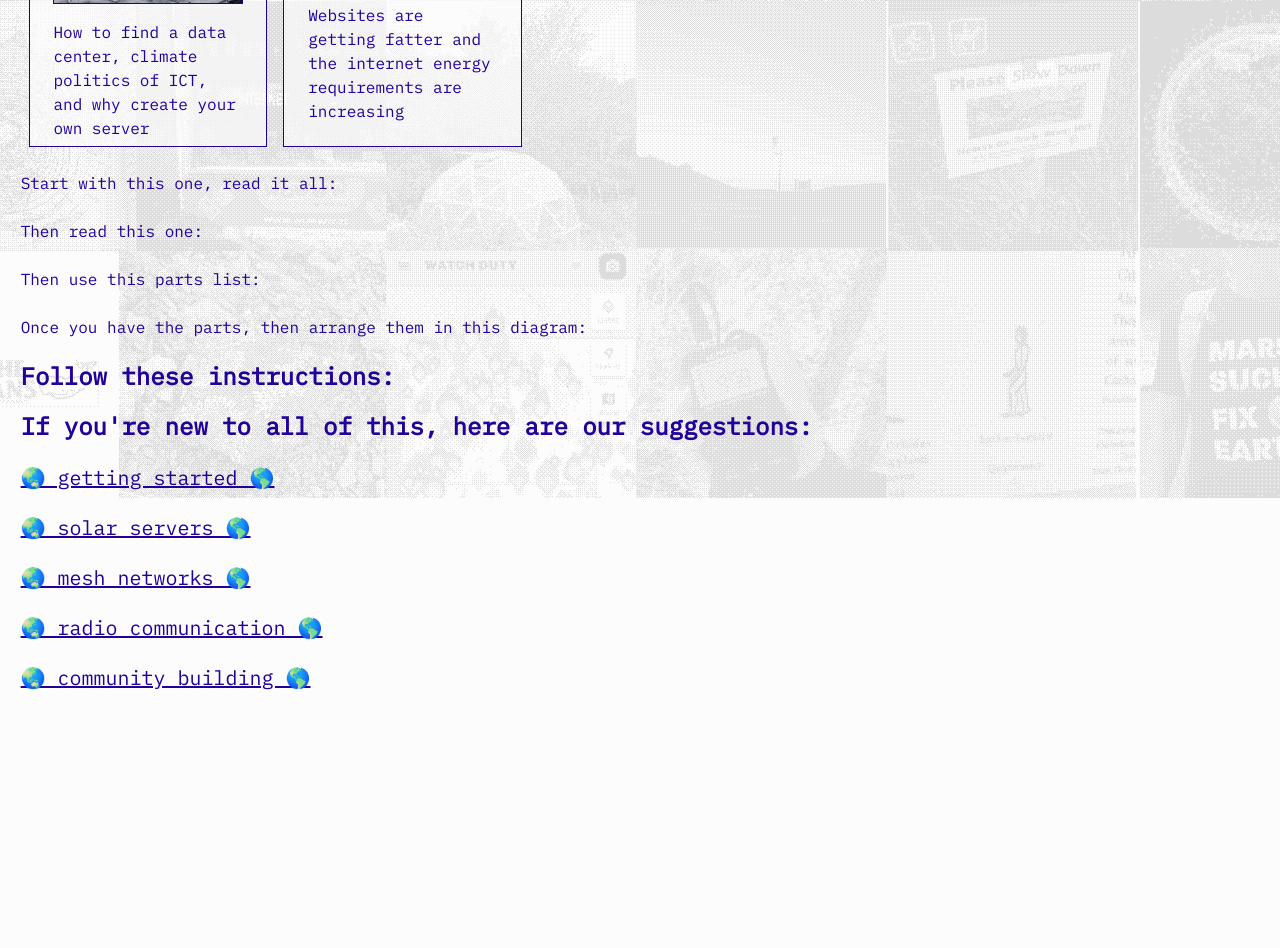
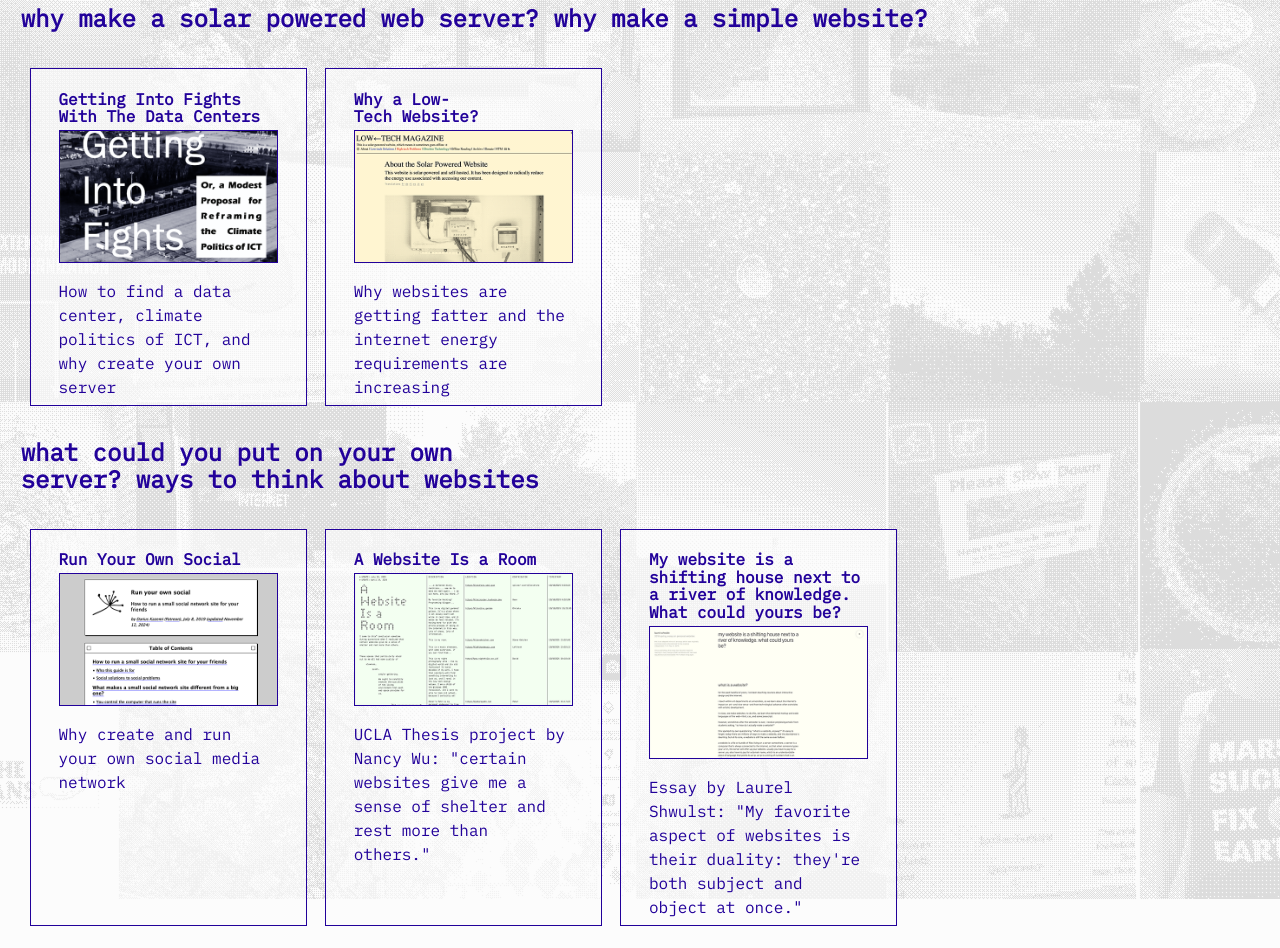
Before and after one commit to carriehott/howtoslowinternet, an Eleventy site: page src/guides.html in a window 1280 px wide. Shown: the part 1021-1969 px from the top of the page. Before the commit the page ends 1790 px from the top, so only its background shows below. Built offline with nearby package versions, Linux system fonts and the light colour scheme; Eleventy itself is replaced by a stand-in of ours; files that its build step writes are made by us from their sources.

Commit message:
guides update

```diff
--- a/src/css/global.css
+++ b/src/css/global.css
@@ -86,7 +86,7 @@ a {
 #research,
 #content {
   padding: 1%;
-  width: 65%;
+  width: 75%;
   margin-right: 20%;
 }
 
--- a/src/guides.html
+++ b/src/guides.html
@@ -5,6 +5,7 @@ description: how to slow internet
 ---
 <main id="content">
 <h1>❓how to slow internet❓</h1>
+<br>
 <br>
 <h2>📋 A guide to the guides that we have found useful 💯</h2>
 <div id="guide_row">
@@ -15,10 +16,22 @@ description: how to slow internet
         <img src="/assets/images/solarprotocol.png" alt="screenshot of the solar powered media zine website">
           <img src="/assets/images/solarprotocol_guide.png" alt="screenshot of the solar powered media zine website">
 </div>
+<a href="#slow">
+    <h2>👁️ why slow internet? why make your own server?</h2>
+</a>
+<a href="#solar">
+    <h2>👁️ why make a solar powered web server? why make a simple website?</h2>
+</a>
+<a href="#website">
+    <h2>👁️ what could you put on your own server? ways to think about websites</h2>
+</a>
 <br>
 <br>
+<br>
+<br>
+
 <div id="guide-grid">
-    <h3>why slow internet? why make your own server?</h3>
+    <h3 id="slow">why slow internet? why make your own server?</h3>
     <div class="guide-row">
              <div class="guide-card">
             <h4>Feminist Server Manifesto</h4>
@@ -37,11 +50,11 @@ description: how to slow internet
 
         </div>
     </div>
-<h3>why make a solar powered web server? Why make a simple website?</h3>
+<h3 id="solar">why make a solar powered web server? why make a simple website?</h3>
  <div class="guide-row">
     <div class="guide-card">
             <h4>Getting Into Fights With The Data Centers</h4>
-            <a href="https://homebrewserver.club/" target="_blank">
+            <a href="https://emmlab.info/Resources_page/Data%20Center%20Fights_digital.pdf" target="_blank">
                 <img src="/assets/images/gettingfightswithdatacenters.png" alt="screenshot of the home brewserver club website">
                 </a>
             <p>How to find a data center, climate politics of ICT, and why create your own server</p>
@@ -51,7 +64,31 @@ description: how to slow internet
             <a href="https://solar.lowtechmagazine.com/about/the-solar-website/#why_website" target="_blank">
                 <img src="/assets/images/lowtechmag.png" alt="screenshot of the home brewserver club website">
                 </a>
-            <p>Websites are getting fatter and the internet energy requirements are increasing</p>
+            <p>Why websites are getting fatter and the internet energy requirements are increasing</p>
+</div>
+</div>
+<h3 id="website">what could you put on your own server? ways to think about websites</h3>
+ <div class="guide-row">
+    <div class="guide-card">
+            <h4>Run Your Own Social</h4>
+            <a href="https://runyourown.social/" target="_blank">
+                <img src="/assets/images/runyourownsocial.png" alt="screenshot of the home brewserver club website">
+                </a>
+            <p>Why create and run your own social media network</p>
+</div>
+    <div class="guide-card">
+            <h4>A Website Is a Room</h4>
+            <a href="https://a-website-is-a-room.net/" target="_blank">
+                <img src="/assets/images/awebsiteisaroom.png" alt="screenshot of the home brewserver club website">
+                </a>
+            <p>UCLA Thesis project by Nancy Wu: "certain websites give me a sense of shelter and rest more than others."</p>
+</div>
+<div class="guide-card">
+            <h4>My website is a shifting house next to a river of knowledge. What could yours be? </h4>
+            <a href="https://a-website-is-a-room.net/" target="_blank">
+                <img src="/assets/images/websiteshiftinghouse.png" alt="screenshot of the home brewserver club website">
+                </a>
+            <p>Essay by Laurel Shwulst: "My favorite aspect of websites is their duality: they're both subject and object at once."</p>
 </div>
 </div>
 <p>Start with this one, read it all: </p>
```
Also changed, not shown: src/assets/images/awebsiteisaroom.png (added), src/assets/images/websiteshiftinghouse.png (added), 4 other files.
